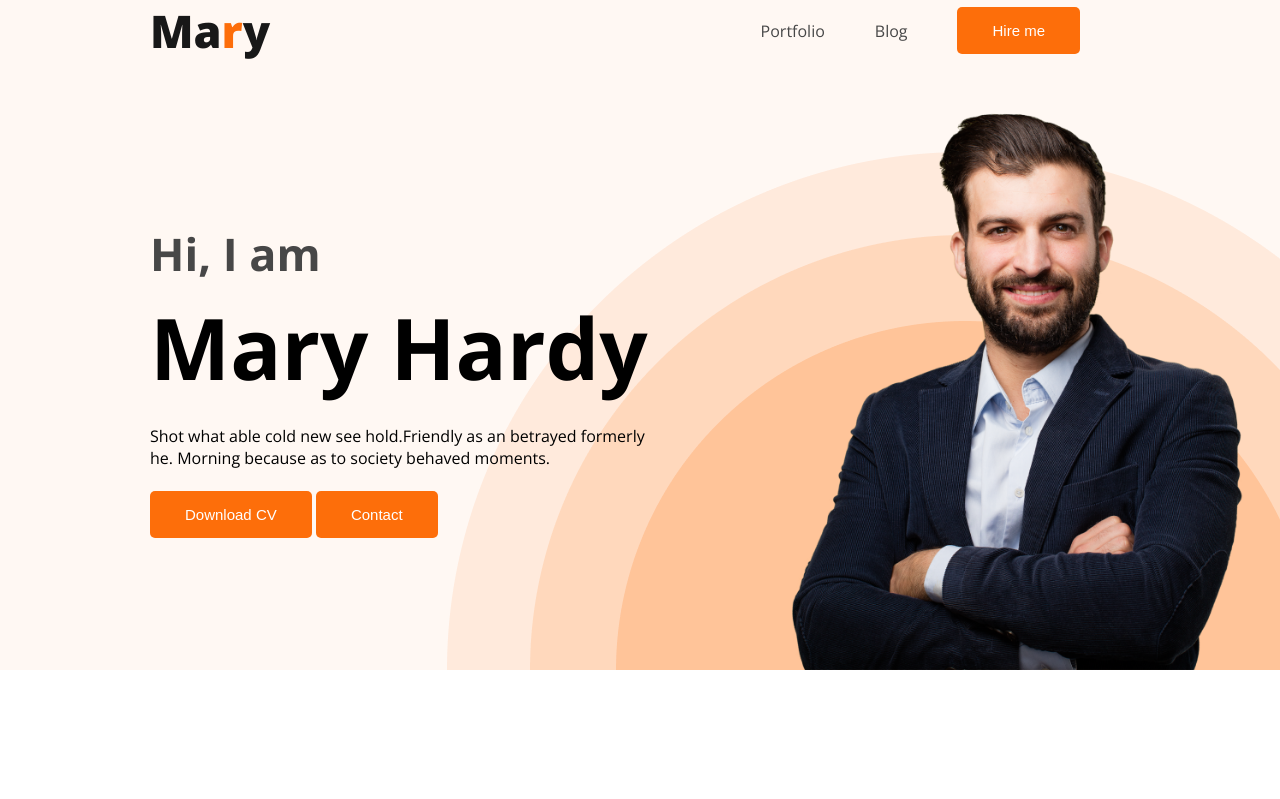
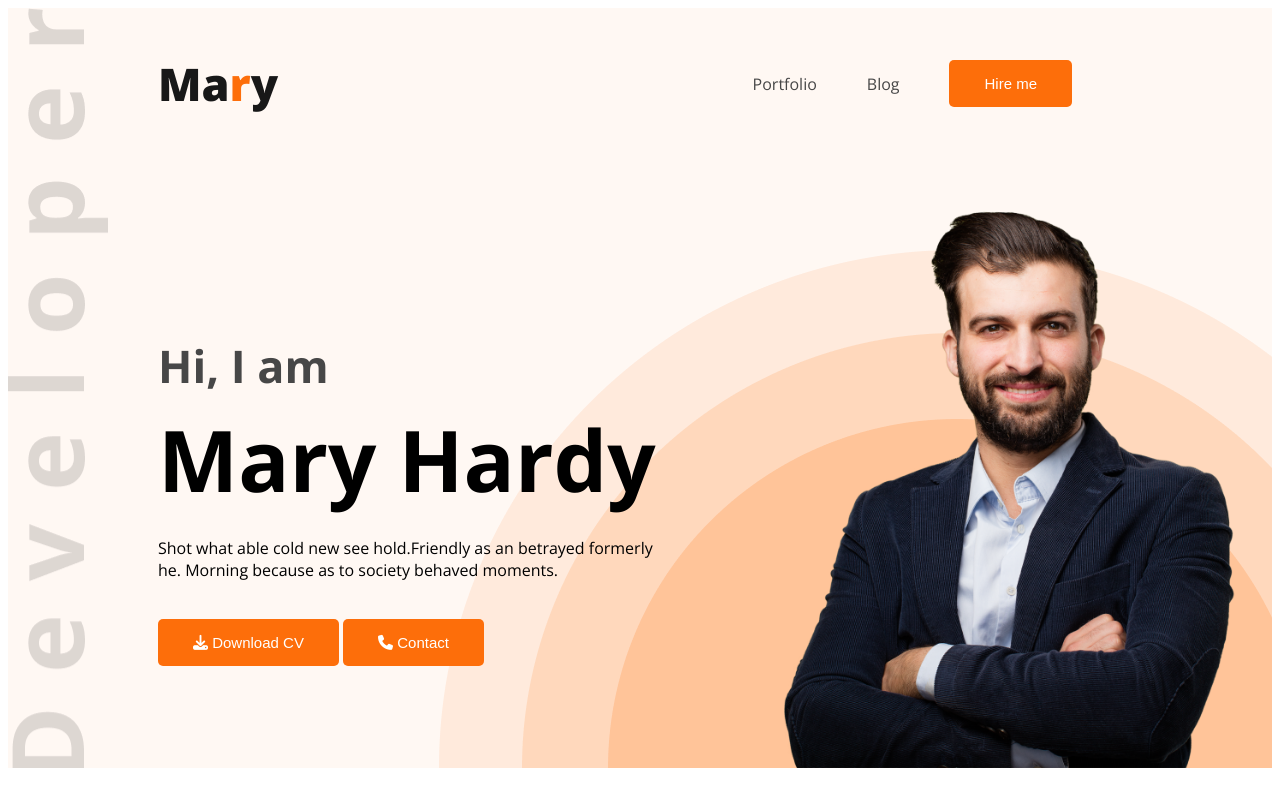
Before and after one commit to Saifulkhandaker/web-developer-portfolio, a plain HTML site: page index.html in a window 1280 px wide. Shown: the top 799 px of the page. Drawn offline with nearby package versions, Linux system fonts and the light colour scheme.

Commit message:
added font awesome icons

```diff
--- a/index.html
+++ b/index.html
@@ -8,6 +8,7 @@
 <link rel="preconnect" href="https://fonts.gstatic.com" crossorigin>
 <link href="https://fonts.googleapis.com/css2?family=Open+Sans:wght@400;700;800&display=swap" rel="stylesheet">
     <link rel="stylesheet" href="styles/portfolio.css">
+    <script src="https://kit.fontawesome.com/8b76035e2b.js" crossorigin="anonymous"></script>
 </head>
 <body>
     <header class="header">
@@ -25,8 +26,8 @@
                 <h3 class="banner-greeting">Hi, I  am</h3>
                 <h1 class="banner-title">Mary Hardy</h1>
                 <p class="banner-desription">Shot what able cold new see hold.Friendly as an betrayed formerly he. Morning because as to society behaved moments.</p><br>
-                <button class="button-primary">Download CV</button>
-                <button class="button-primary">Contact</button>
+                <button class="button-primary"><i class="fa-solid fa-download"></i> Download CV</button>
+                <button class="button-primary"><i class="fa-solid fa-phone"></i> Contact</button>
             </div>
             <img class="profile-pic" src="images/hardy.png" alt="">
 
@@ -140,7 +141,7 @@
                 </div>
             </div>
             <div class="download-cv">
-                <button class="button-primary">Download CV</button>
+                <button class="button-primary"><i class="fa-solid fa-download"></i> Download CV</button>
             </div>
         </section>
     </main>
--- a/styles/portfolio.css
+++ b/styles/portfolio.css
@@ -1,7 +1,3 @@
-*{
-    margin: 0px;
-    padding: 0px;
-}
 /* common shared styles */
 body{
     font-family: 'Open Sans', sans-serif;
@@ -47,9 +43,9 @@ nav a{
 /* header styles */
 .header{
     background-color: #FFF8F3;
-    background-image: url("../images/header_bg.png");
+    background-image: url("../images/header_bg.png"),url("../images/developer.png");
     background-repeat: no-repeat;
-    background-position: bottom right;
+    background-position: bottom right,top left;
 }
 .banner{
     padding:30px 30px 0px 150px;
```
